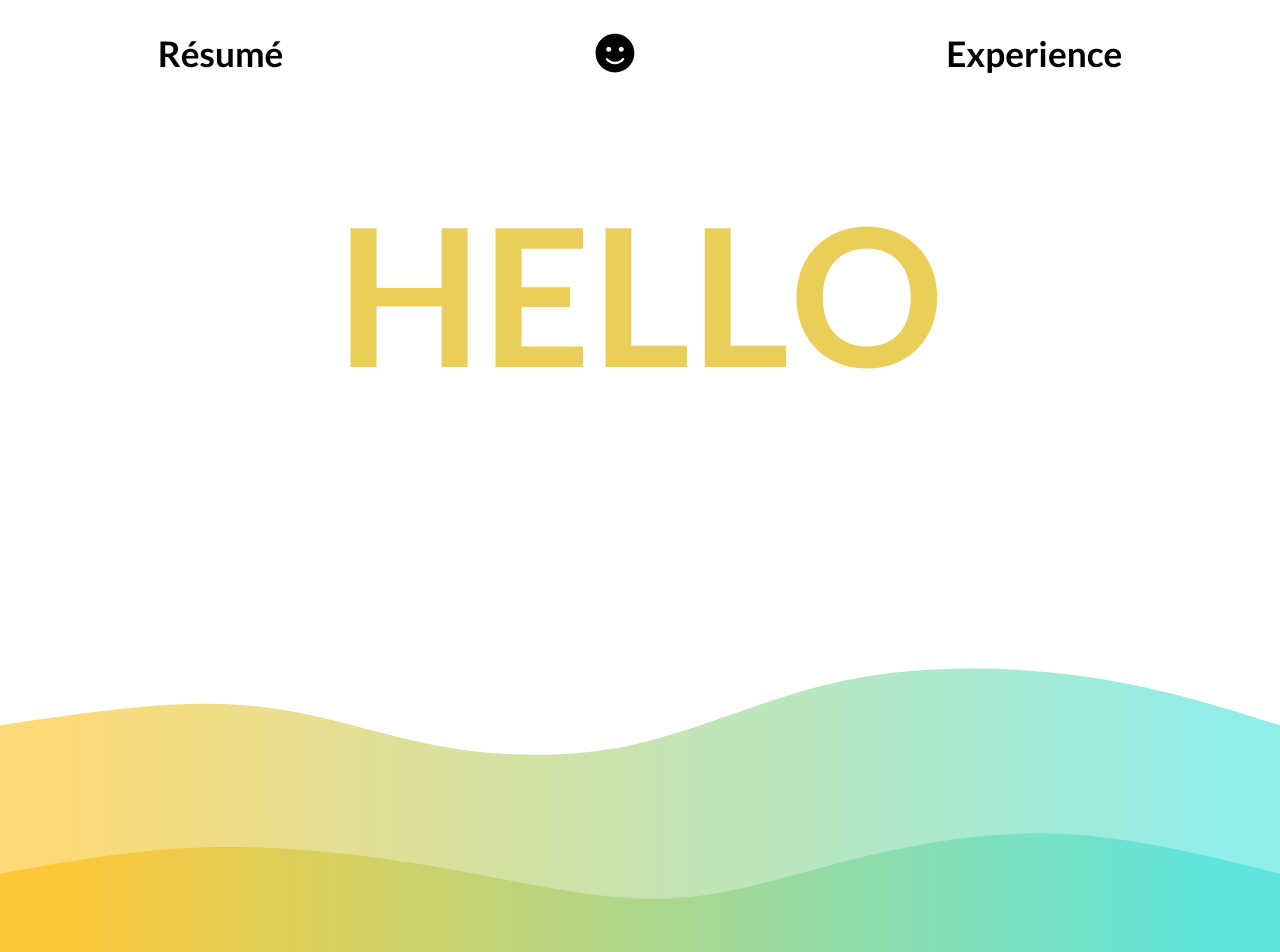
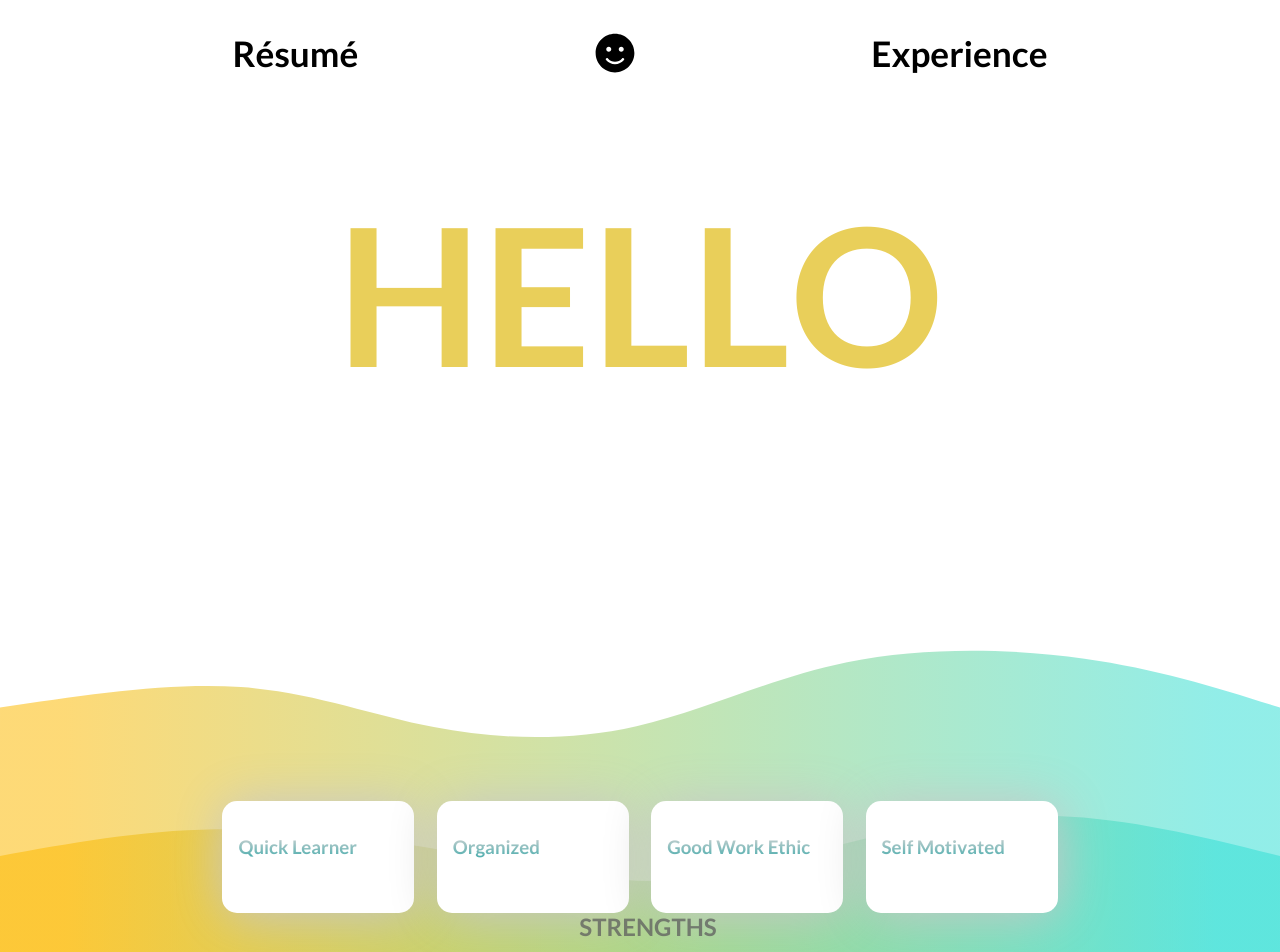
Before and after one commit to Kevinfrias4/resume-website, a React (Create React App) app: page / in a window 1280 px wide. Shown: the top 952 px of the page. Built offline with nearby package versions, Linux system fonts and the light colour scheme.

Commit message:
Added strengths section

```diff
--- a/src/App.js
+++ b/src/App.js
@@ -4,6 +4,7 @@ import styled from 'styled-components';
 import Nav from './components/Nav'
 import MyInfo from './components/MyInfo';
 import MainPage from './components/MainPage';
+import Strengths from './components/Strengths';
 
 function App() {
   const[profileStatus, setProfileStatus] = useState(false);
@@ -13,6 +14,7 @@ function App() {
       <Nav profileStatus={profileStatus} setProfileStatus={setProfileStatus} />
       <MyInfo profileStatus={profileStatus}/>
       <MainPage />
+      <Strengths />
     </Main>
   );
 }
--- a/src/components/MainPage.js
+++ b/src/components/MainPage.js
@@ -32,7 +32,6 @@ const Container = styled(motion.div)`
     height: 100%;
     display: flex;
     justify-content: center;
-    z-index: 2;
     h1 {
         margin-top: 5rem;
         font-size: 12rem;
--- a/src/components/MyInfo.js
+++ b/src/components/MyInfo.js
@@ -9,9 +9,12 @@ const MyInfo = ({ profileStatus }) => {
             <Image src={dog} alt="dog"/>
             <p>
                 <span>Age</span>: 3
-                <br/>
-                <br/>
+                <br />
+                <br />
                 <span>Breed</span>: Golden Retriever
+                <br />
+                <br />
+                <span>Email</span>: ruffruff@barks.com
             </p>
             <p>
                 Bone collecting is my new hobby.  Walks in the park are my favorite as well as beef treats.
--- a/src/components/Nav.js
+++ b/src/components/Nav.js
@@ -24,7 +24,7 @@ const StyleNav = styled.div`
     position: sticky;
     min-height: 10vh;
     display: flex;
-    justify-content: space-around;
+    justify-content: space-evenly;
     align-items: center;
     z-index: 10;
     h1 {
--- /dev/null
+++ b/src/components/Strengths.js
@@ -0,0 +1,67 @@
+import React from 'react';
+import styled from 'styled-components';
+
+const Strengths = () => {
+    return (
+        <div>
+            <Title>STRENGTHS</Title>
+            <StrengthContainer>
+                <Card>
+                    <h3>Quick Learner</h3>
+                </Card>
+                <Card>
+                    <h3>Organized</h3>
+                </Card>
+                <Card>
+                    <h3>Good Work Ethic</h3>
+                </Card>
+                <Card>
+                    <h3>Self Motivated</h3>
+                </Card>
+            </StrengthContainer>
+        </div>
+    );
+}
+
+const StrengthContainer = styled.div`
+    display: flex;
+    align-items: center;
+    width: 100%;
+    height: 80vh;
+    padding: 0;
+    margin: 0;
+    z-index: 9;
+    justify-content: center;
+`;
+
+const Card = styled.div`
+    margin: 0rem 0.7rem;
+    background: white;
+    padding: 1rem;
+    height: 10vh;
+    width: 20vh;
+    box-shadow: 2px 2px 50px rgb(199, 199, 199);
+    border-radius: 15px;
+    overflow: hidden;
+    h3 {
+        opacity: 0.70;
+        background: -webkit-linear-gradient(silver, darkCyan);
+        -webkit-background-clip: text;
+        -webkit-text-fill-color: transparent
+    }
+`;
+
+const Title = styled.h1`
+    font-size: 1.5rem;
+    display: flex;
+    top: 112vh;
+    width: 100%;
+    padding: 0;
+    position: absolute;
+    justify-content: center;
+    color: #5e5e5e;
+    opacity: 0.75;
+    //background: lightblue;
+`;
+
+export default Strengths;
--- a/src/components/Wave.js
+++ b/src/components/Wave.js
@@ -5,8 +5,6 @@ import { motion } from 'framer-motion';
 const Wave = () => {
     return(
        <WaveSvg
-            height="100%"
-            width="100%"
             fillOpacity="1"
             id="bg-svg"
             viewBox="0 0 1440 500"
@@ -52,8 +50,8 @@ const Wave = () => {
 const WaveSvg = styled.svg`
     position: absolute;
     left: 0;
-    top: 50%;
-    z-index: 3;
+    top: 70%;
+    z-index: -1;
 `;
 
 export default Wave;
```
